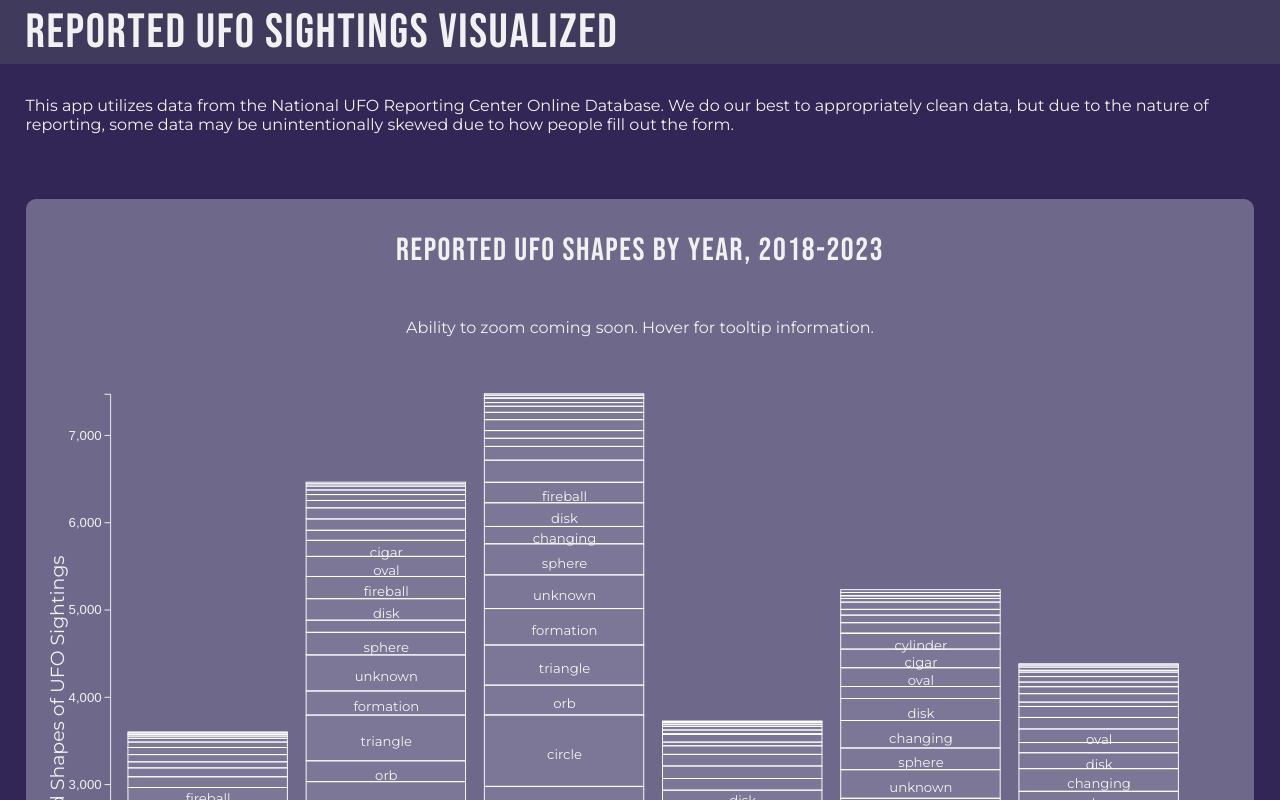
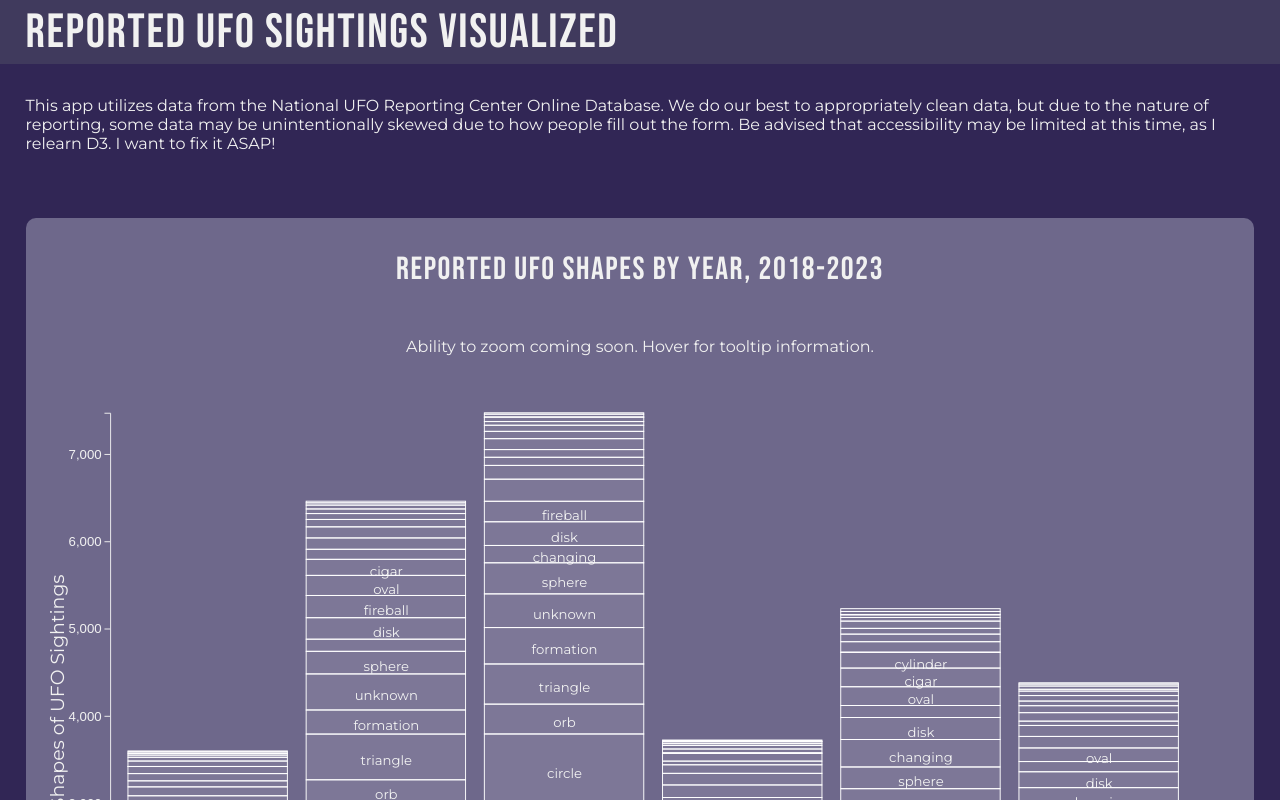
Before and after one commit to CassandraGoose/ufo-report-visualizations, a React (Vite) app: page / in a window 1280 px wide. Shown: the top 800 px of the page. Built offline with nearby package versions, Linux system fonts and the light colour scheme.

Commit message:
update readme

```diff
--- a/src/App.tsx
+++ b/src/App.tsx
@@ -61,7 +61,7 @@ function App() {
             This app utilizes data from the National UFO Reporting Center Online
             Database. We do our best to appropriately clean data, but due to the
             nature of reporting, some data may be unintentionally skewed due to
-            how people fill out the form.
+            how people fill out the form. Be advised that accessibility may be limited at this time, as I relearn D3. I want to fix it ASAP!
           </p>
 
           <ChartCard>
```
Also changed, not shown: 1 other file (tests, documents, lock files or other folders).
